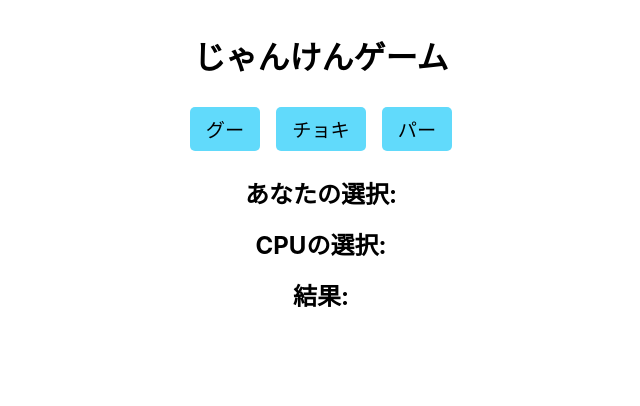
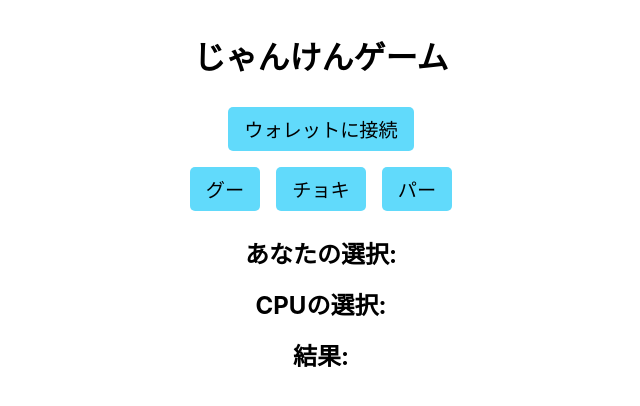
Before and after one commit to hiyayakkoo/sushimaster_vs, a React (Create React App) app: page / in a window 1280 px wide. Shown: the top 406 px of the page, without its empty margins (319-959 px from the left). Built offline with nearby package versions, Linux system fonts and the light colour scheme.

Commit message:
connect wallet!

```diff
--- a/package.json
+++ b/package.json
@@ -9,7 +9,8 @@
     "react": "^18.2.0",
     "react-dom": "^18.2.0",
     "react-scripts": "5.0.1",
-    "web-vitals": "^2.1.0"
+    "web-vitals": "^2.1.0",
+    "web3": "^4.0.1"
   },
   "scripts": {
     "start": "react-scripts start",
--- a/src/App.js
+++ b/src/App.js
@@ -1,12 +1,25 @@
-import React, { useState } from "react";
-import './App.css';
+import React, { useState, useEffect } from "react";
+import Web3 from "web3";
+import "./App.css";
 
 const App = () => {
   const [userChoice, setUserChoice] = useState(null);
   const [cpuChoice, setCpuChoice] = useState(null);
   const [result, setResult] = useState("");
+  const [connected, setConnected] = useState(false);
+  const [accounts, setAccounts] = useState([]);
 
   const choices = ["グー", "チョキ", "パー"];
+
+  useEffect(() => {
+    if (window.ethereum) {
+      window.web3 = new Web3(window.ethereum);
+    } else if (window.web3) {
+      window.web3 = new Web3(window.web3.currentProvider);
+    } else {
+      window.alert("Ethereum ブラウザのインストールを検討してください。MetaMask を試してください!");
+    }
+  }, []);
 
   const handleClick = (choice) => {
     setUserChoice(choice);
@@ -30,9 +43,22 @@ const App = () => {
     }
   };
 
+  const connectWallet = async () => {
+    const accounts = await window.ethereum.request({
+      method: "eth_requestAccounts",
+    });
+    setAccounts(accounts);
+    setConnected(true);
+  };
+
   return (
       <div className="App">
         <h1>じゃんけんゲーム</h1>
+          {connected ? (
+              <p>接続されたアカウント: {accounts[0]}</p>
+          ) : (
+              <button onClick={connectWallet}>ウォレットに接続</button>
+          )}
         <div>
           {choices.map((choice) => (
               <button key={choice} onClick={() => handleClick(choice)}>
```
Also changed, not shown: 1 other file (tests, documents, lock files or other folders).
